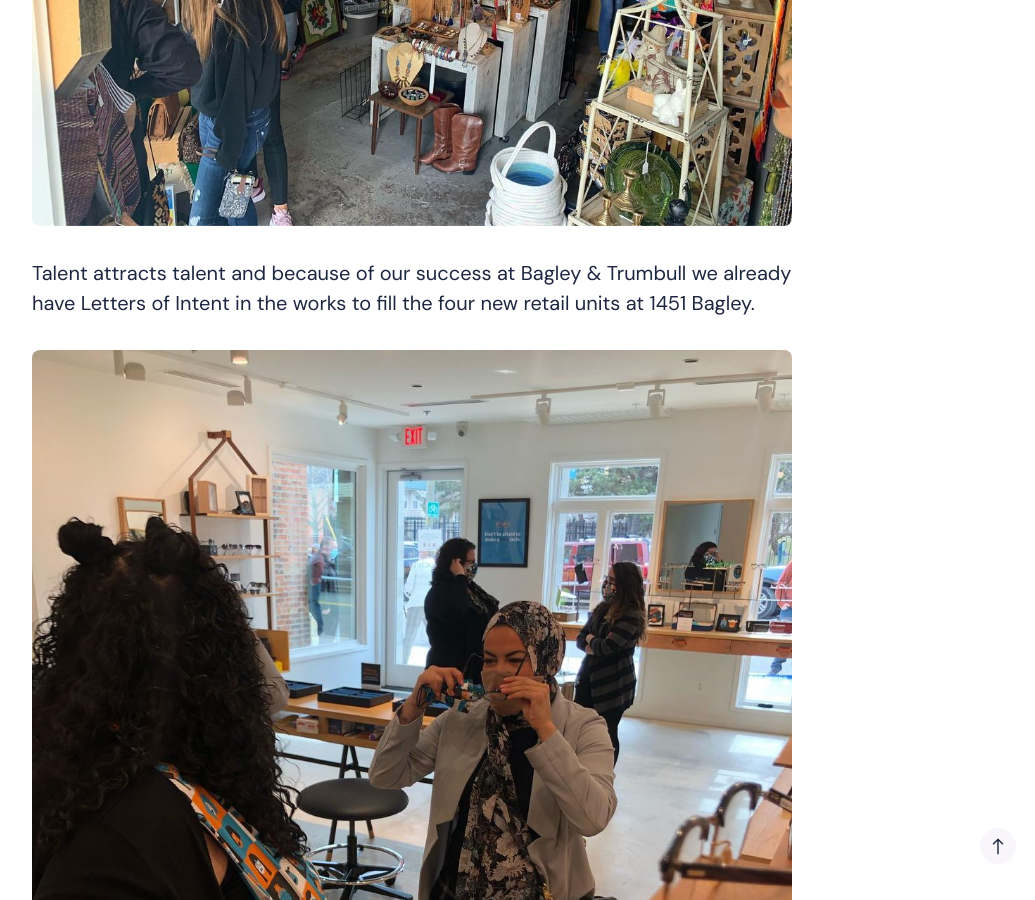
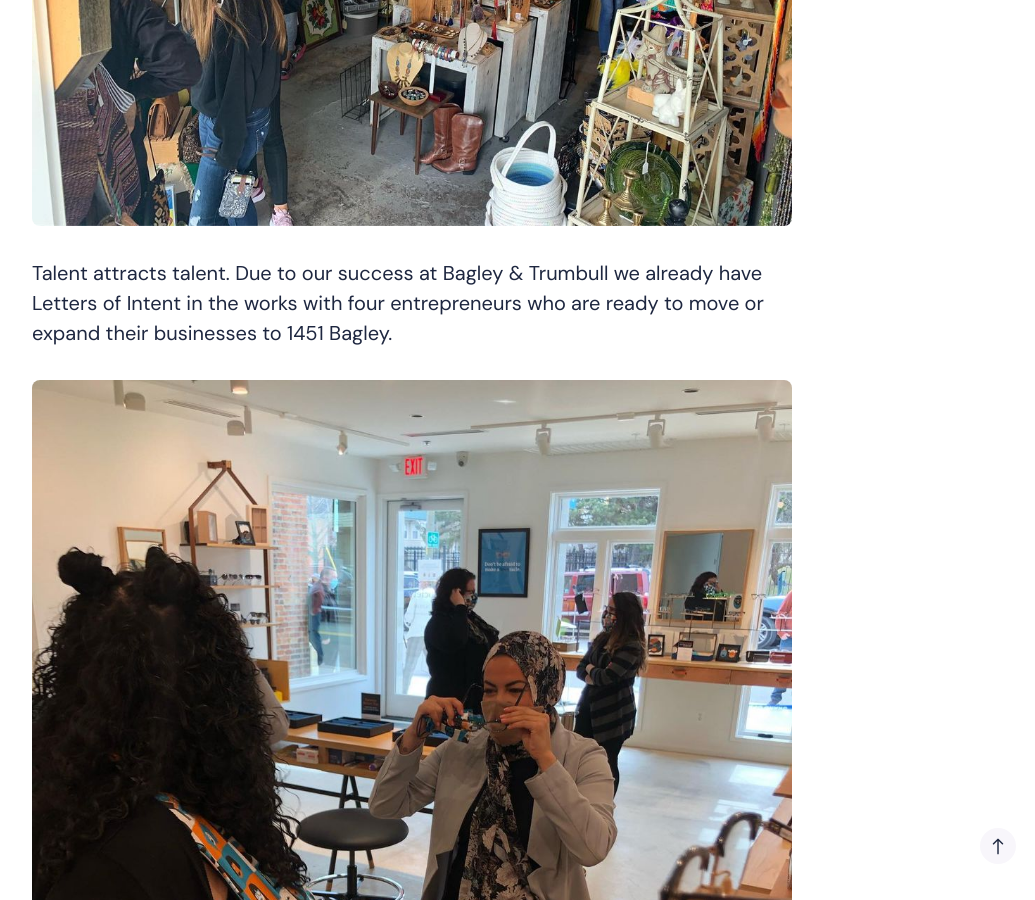
Before and after one commit to balletrealestate/balletrealestate.github.io, a Jekyll site: the page built from _posts/2022-01-07-1451-bagley.markdown, in a window 1280 px wide and 900 px high, scrolled down 7321 px. Shown: the whole window, without its empty margins (228-1263 px from the left). Built offline with Jekyll 4.4.1, drawn with Linux system fonts in a browser that asks for light colours; nearby versions of some CDN libraries.

Commit message:
language tweaaks on talent and loi

```diff
--- a/_posts/2022-01-07-1451-bagley.markdown
+++ b/_posts/2022-01-07-1451-bagley.markdown
@@ -64,8 +64,7 @@ Six talented women operate a cafe, a barber shop, an oyster bar, a wellness cent
 
 ![Mama Coo's](/images/mama-coos.jpeg "Mama Coo's")
 
-Talent attracts talent and because of our success at Bagley & Trumbull we already have Letters of Intent in the works to fill the four new retail units at 1451 Bagley.
-
+Talent attracts talent. Due to our success at Bagley & Trumbull we already have Letters of Intent in the works with four entrepreneurs who are ready to move or expand their businesses to 1451 Bagley.
 
 ![Spectacle Society](/images/spectacle-society.jpeg "Spectacle Society")
 
```
